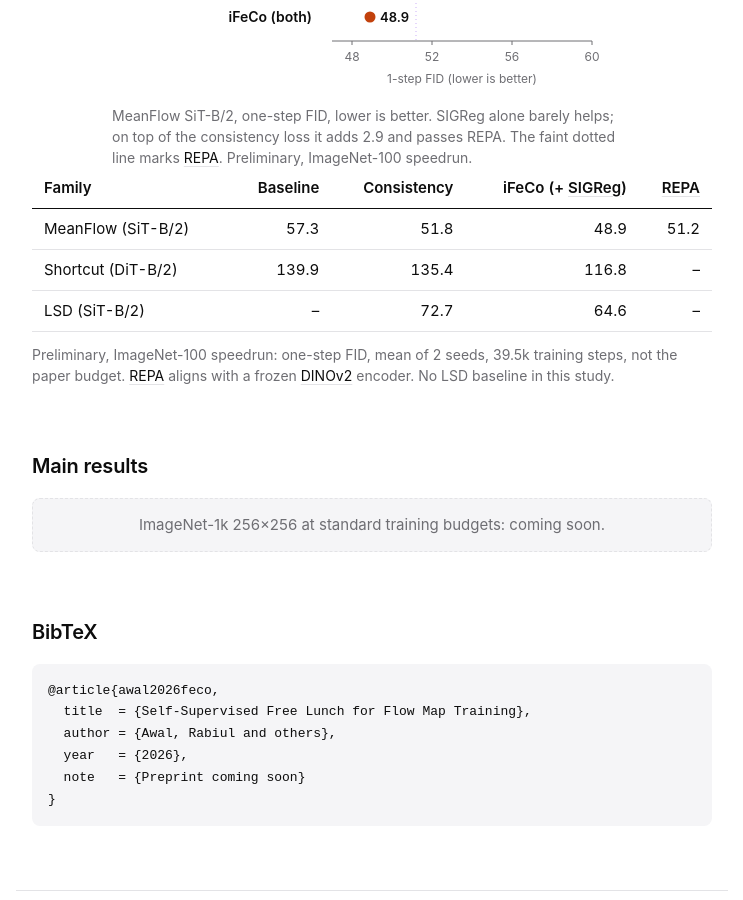
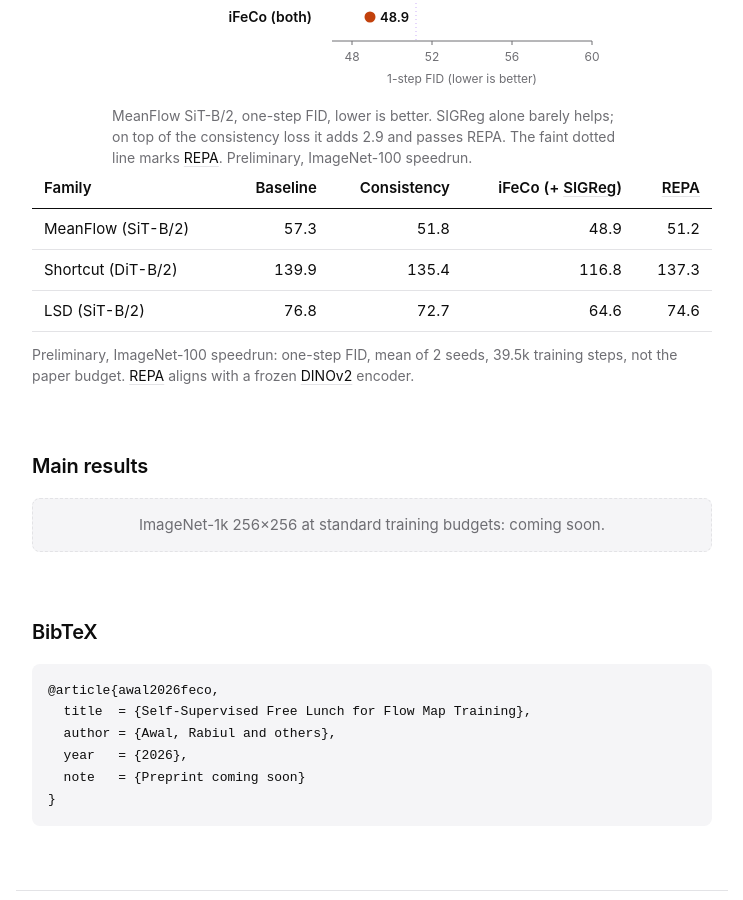
Before and after one commit to rabiulcste/rabiulcste.github.io, a Jekyll site: the page built from feco/index.html, in a window 1280 px wide and 900 px high, scrolled down 4592 px. Shown: the whole window, without its empty margins (268-1011 px from the left). Built offline with Jekyll 4.4.1, drawn with Linux system fonts in a browser that asks for light colours.

Commit message:
FeCo page: complete speedrun table

```diff
--- a/feco/index.html
+++ b/feco/index.html
@@ -369,12 +369,12 @@ bibtex: |
             </thead>
             <tbody>
                 <tr><td>MeanFlow (SiT-B/2)</td><td>57.3</td><td>51.8</td><td>48.9</td><td>51.2</td></tr>
-                <tr><td>Shortcut (DiT-B/2)</td><td>139.9</td><td>135.4</td><td>116.8</td><td>&ndash;</td></tr>
-                <tr><td>LSD (SiT-B/2)</td><td>&ndash;</td><td>72.7</td><td>64.6</td><td>&ndash;</td></tr>
+                <tr><td>Shortcut (DiT-B/2)</td><td>139.9</td><td>135.4</td><td>116.8</td><td>137.3</td></tr>
+                <tr><td>LSD (SiT-B/2)</td><td>76.8</td><td>72.7</td><td>64.6</td><td>74.6</td></tr>
             </tbody>
         </table>
     </div>
-    <p class="caption">Preliminary, ImageNet-100 speedrun: one-step FID, mean of 2 seeds, 39.5k training steps, not the paper budget. <a href="https://arxiv.org/abs/2410.06940">REPA</a> aligns with a frozen <a href="https://arxiv.org/abs/2304.07193">DINOv2</a> encoder. No LSD baseline in this study.</p>
+    <p class="caption">Preliminary, ImageNet-100 speedrun: one-step FID, mean of 2 seeds, 39.5k training steps, not the paper budget. <a href="https://arxiv.org/abs/2410.06940">REPA</a> aligns with a frozen <a href="https://arxiv.org/abs/2304.07193">DINOv2</a> encoder.</p>
 </section>
 
 <section id="main-results">
```
